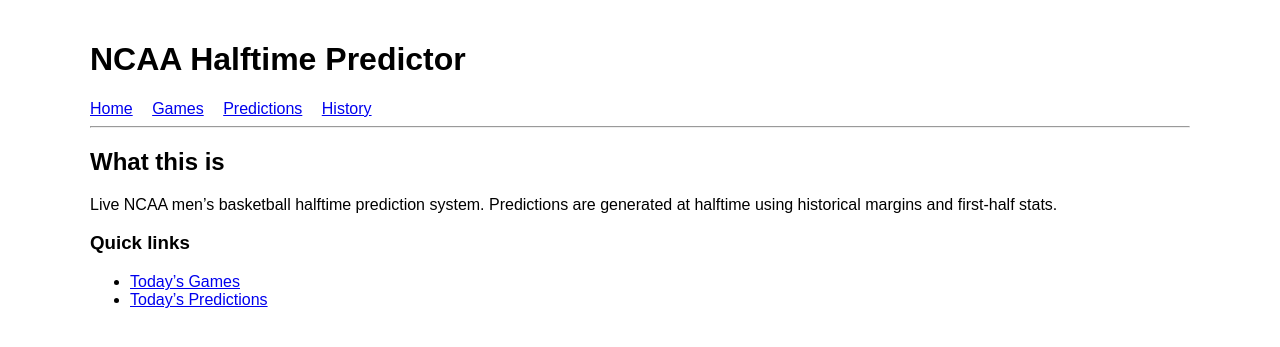
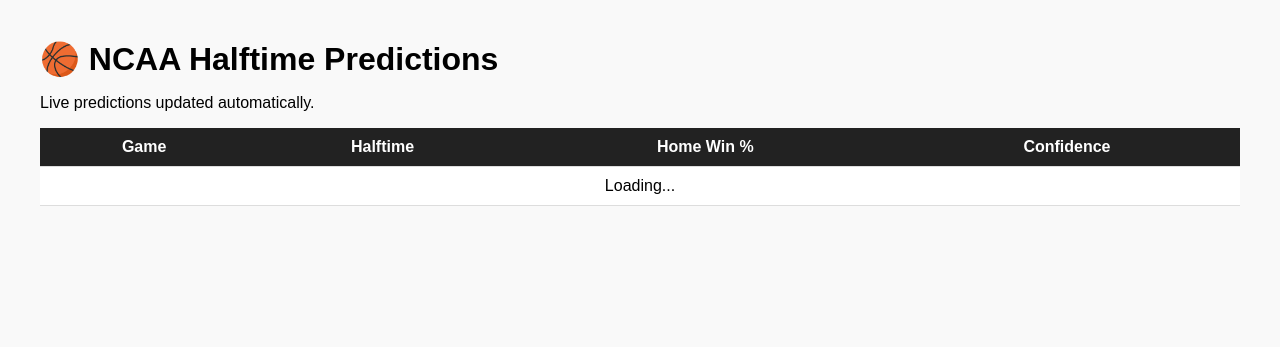
Before and after one commit to nknauf/ncaa-halftime-predictor, a Python web app: template app/templates/index.html in a window 1280 px wide. Shown: the top 347 px of the page. Run offline with Jinja, Linux system fonts and the light colour scheme; the template is opened without the code that fills it, so the values that code supplies are empty.

Commit message:
fixed index.html

```diff
--- a/app/templates/index.html
+++ b/app/templates/index.html
@@ -1,16 +1,91 @@
-{% extends "base.html" %}
-{% block title %}Home{% endblock %}
+<!DOCTYPE html>
+<html lang="en">
+<head>
+  <meta charset="UTF-8" />
+  <title>NCAA Halftime Predictor</title>
+  <style>
+    body {
+      font-family: Arial, sans-serif;
+      margin: 40px;
+      background: #f9f9f9;
+    }
+    h1 {
+      margin-bottom: 10px;
+    }
+    table {
+      border-collapse: collapse;
+      width: 100%;
+      background: white;
+    }
+    th, td {
+      padding: 10px;
+      border-bottom: 1px solid #ddd;
+      text-align: center;
+    }
+    th {
+      background: #222;
+      color: white;
+    }
+    .high { color: green; font-weight: bold; }
+    .medium { color: orange; font-weight: bold; }
+    .low { color: gray; }
+  </style>
+</head>
+<body>
 
-{% block content %}
-<h2>What this is</h2>
-<p>
-Live NCAA men’s basketball halftime prediction system.
-Predictions are generated at halftime using historical margins and first-half stats.
-</p>
+<h1>🏀 NCAA Halftime Predictions</h1>
+<p>Live predictions updated automatically.</p>
 
-<h3>Quick links</h3>
-<ul>
-    <li><a href="/games/today">Today’s Games</a></li>
-    <li><a href="/predictions/today">Today’s Predictions</a></li>
-</ul>
-{% endblock %}
+<table>
+  <thead>
+    <tr>
+      <th>Game</th>
+      <th>Halftime</th>
+      <th>Home Win %</th>
+      <th>Confidence</th>
+    </tr>
+  </thead>
+  <tbody id="predictions">
+    <tr><td colspan="4">Loading...</td></tr>
+  </tbody>
+</table>
+
+<script>
+async function loadPredictions() {
+  try {
+    const res = await fetch('/predictions/today');
+    const data = await res.json();
+
+    const tbody = document.getElementById('predictions');
+    tbody.innerHTML = '';
+
+    if (data.length === 0) {
+      tbody.innerHTML = '<tr><td colspan="4">No halftime games yet.</td></tr>';
+      return;
+    }
+
+    for (const p of data) {
+      const row = document.createElement('tr');
+
+      row.innerHTML = `
+        <td>${p.away_name} @ ${p.home_name}</td>
+        <td>${p.away_halftime}-${p.home_halftime}</td>
+        <td>${(p.predicted_home_win_prob * 100).toFixed(1)}%</td>
+        <td class="${p.confidence >= 0.2 ? 'high' : p.confidence >= 0.1 ? 'medium' : 'low'}">
+          ${p.confidence.toFixed(3)}
+        </td>
+      `;
+
+      tbody.appendChild(row);
+    }
+  } catch (err) {
+    console.error(err);
+  }
+}
+
+loadPredictions();
+setInterval(loadPredictions, 60000); // refresh every 60s
+</script>
+
+</body>
+</html>
```
